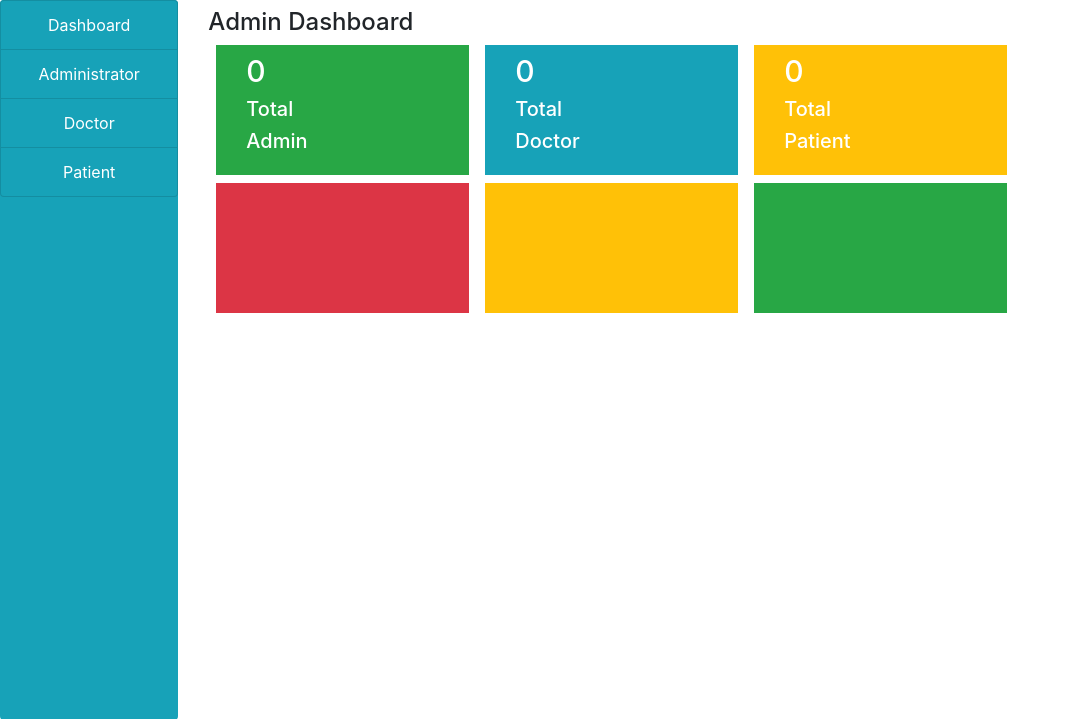
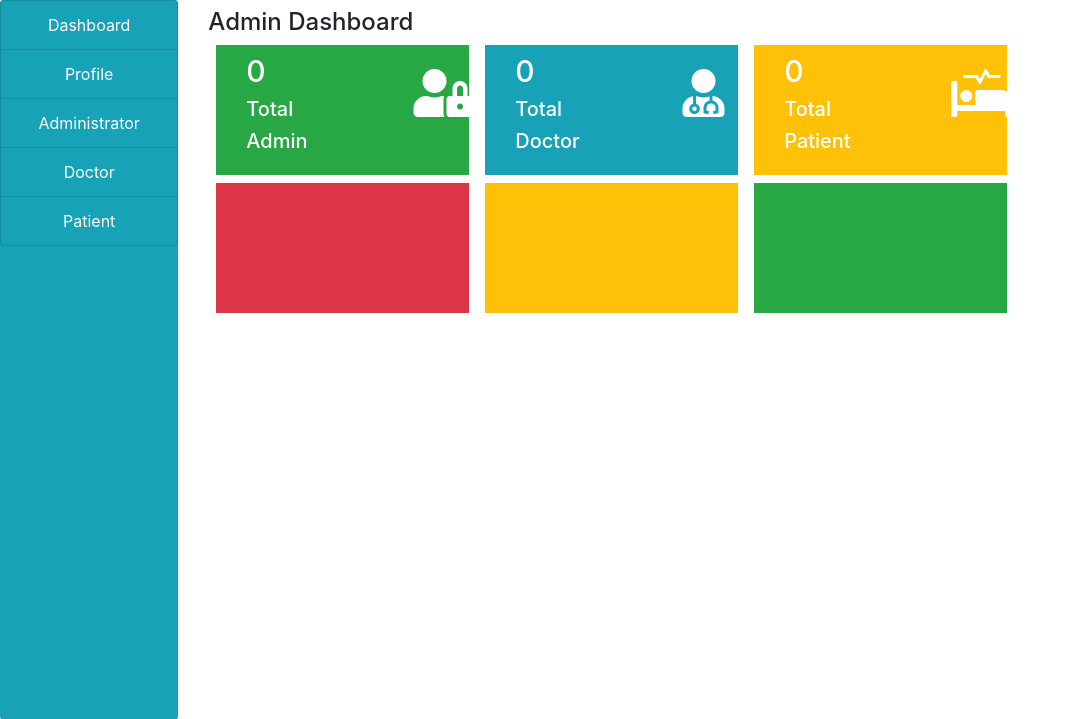
Before and after one commit to Sujan-Pradhan/DMS, a PHP site: page /admin/index.php in a window 1280 px wide. Shown: the part 56-775 px from the top of the page, without its empty margins (0-1070 px from the left). Run offline with PHP 8.4, Linux system fonts and the light colour scheme; data that the repository does not hold is empty.

Commit message:
Added all files

```diff
--- a/admin/index.php
+++ b/admin/index.php
@@ -54,8 +54,8 @@ session_start();
 										<h5 class="text-white">Total</h5>
 										<h5 class="text-white">Admin</h5>
 									</div>
-									<div class="col-md-4">
-										<a href="admin.php"><i class="fa fa-users-cog fa-3x my-4" style="color: white;"></i></a>
+									<div class="col-md-3">
+										<a href="admin.php"><i class="fas fa-user-lock fa-3x my-4" style="color: white;"></i></a>
 									</div>
 								</div>
 							</div>
@@ -68,8 +68,8 @@ session_start();
 										<h5 class="text-white">Total</h5>
 										<h5 class="text-white">Doctor</h5>
 									</div>
-									<div class="col-md-4">
-
+									<div class="col-md-3">
+										<a href="doctor.php"><i class="fas fa-user-md fa-3x my-4" style="color: white;"></i></a>
 									</div>
 								</div>
 							</div>
@@ -82,8 +82,8 @@ session_start();
 										<h5 class="text-white">Total</h5>
 										<h5 class="text-white">Patient</h5>
 									</div>
-									<div class="col-md-4">
-
+									<div class="col-md-3">
+										<a href="patient.php"><i class="fas fa-procedures fa-3x my-4" style="color: white;"></i></a>
 									</div>
 								</div>
 							</div>
--- a/admin/sidenav.php
+++ b/admin/sidenav.php
@@ -7,7 +7,8 @@
 
 		<!--Sidenav-->
 				<div class="list-group bg-info" style="height: 90vh;">
-					<a href="" class="list-group-item list-group-item-action bg-info text-center text-white">Dashboard</a>
+					<a href="index.php" class="list-group-item list-group-item-action bg-info text-center text-white">Dashboard</a>
+					<a href="profile.php" class="list-group-item list-group-item-action bg-info text-center text-white">Profile</a>
 					<a href="admin.php" class="list-group-item list-group-item-action bg-info text-center text-white">Administrator</a>
 					<a href="" class="list-group-item list-group-item-action bg-info text-center text-white">Doctor</a>
 					<a href="" class="list-group-item list-group-item-action bg-info text-center text-white">Patient</a>
--- a/include/header.php
+++ b/include/header.php
@@ -11,7 +11,7 @@
 
     <script src="https://ajax.googleapis.com/ajax/libs/jquery/3.5.1/jquery.min.js"></script>
 
-    <link rel="stylesheet" type="text/css" href="https://cdn.jsdelivr.net/npm/@fortawesome/fontawesome-free@5.15.3/css/fontawesome.min.css">
+    <link rel= "stylesheet" type= "text/css" href="https://cdnjs.cloudflare.com/ajax/libs/font-awesome/5.15.4/css/all.min.css">
 </head>
 <body>
 
```
Also changed, not shown: admin/profile.php (added, +64 -0 lines), admin/img/,,, (2).jpg (deleted), admin/img/641275-popular-future-technology-wallpaper-1920x1080.jpg (added), admin/img/admin.jpg (added).
